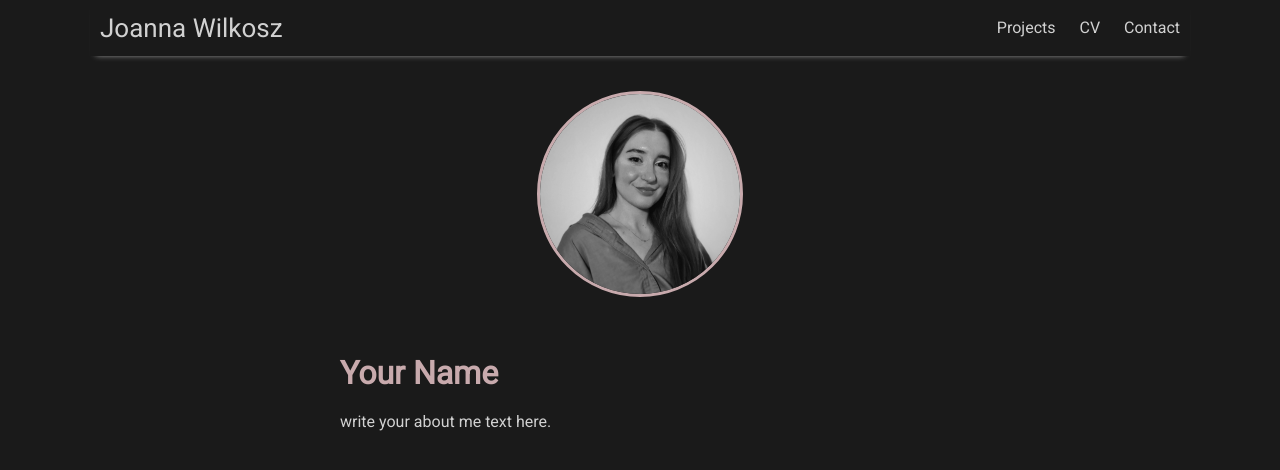
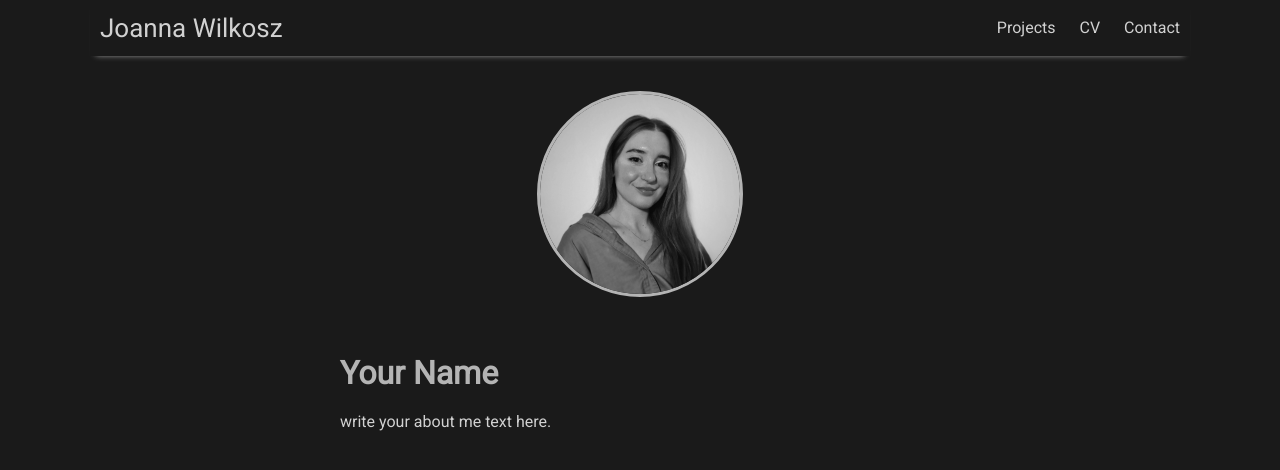
Before and after one commit to joanna-wi/joanna-wi.github.io, a Jekyll site: the page built from index.md, in a window 1280 px wide. Shown: the top 470 px of the page. Built offline with Jekyll 4.4.1, drawn with Linux system fonts in a browser that asks for light colours; nearby versions of some CDN libraries.

Commit message:
Update main.scss

```diff
--- a/assets/css/main.scss
+++ b/assets/css/main.scss
@@ -31,9 +31,9 @@ $rss-color: #ff6600;
 
 
 .home { display:flex; flex-direction:column; align-items:flex-start; gap:3rem; }
-.profile-photo { width:200px; height:200px; border-radius:50%; object-fit:cover; flex-shrink:0; border:3px solid #c8aaad; }
+.profile-photo { width:200px; height:200px; border-radius:50%; object-fit:cover; flex-shrink:0; border:3px solid #b4b4b4; }
 .home-text { text-align:justify; }
-.home-text h1 { margin-top:.5rem; color: #c8aaad; }
+.home-text h1 { margin-top:.5rem; color: #b4b4b4; }
 
 
 
```
